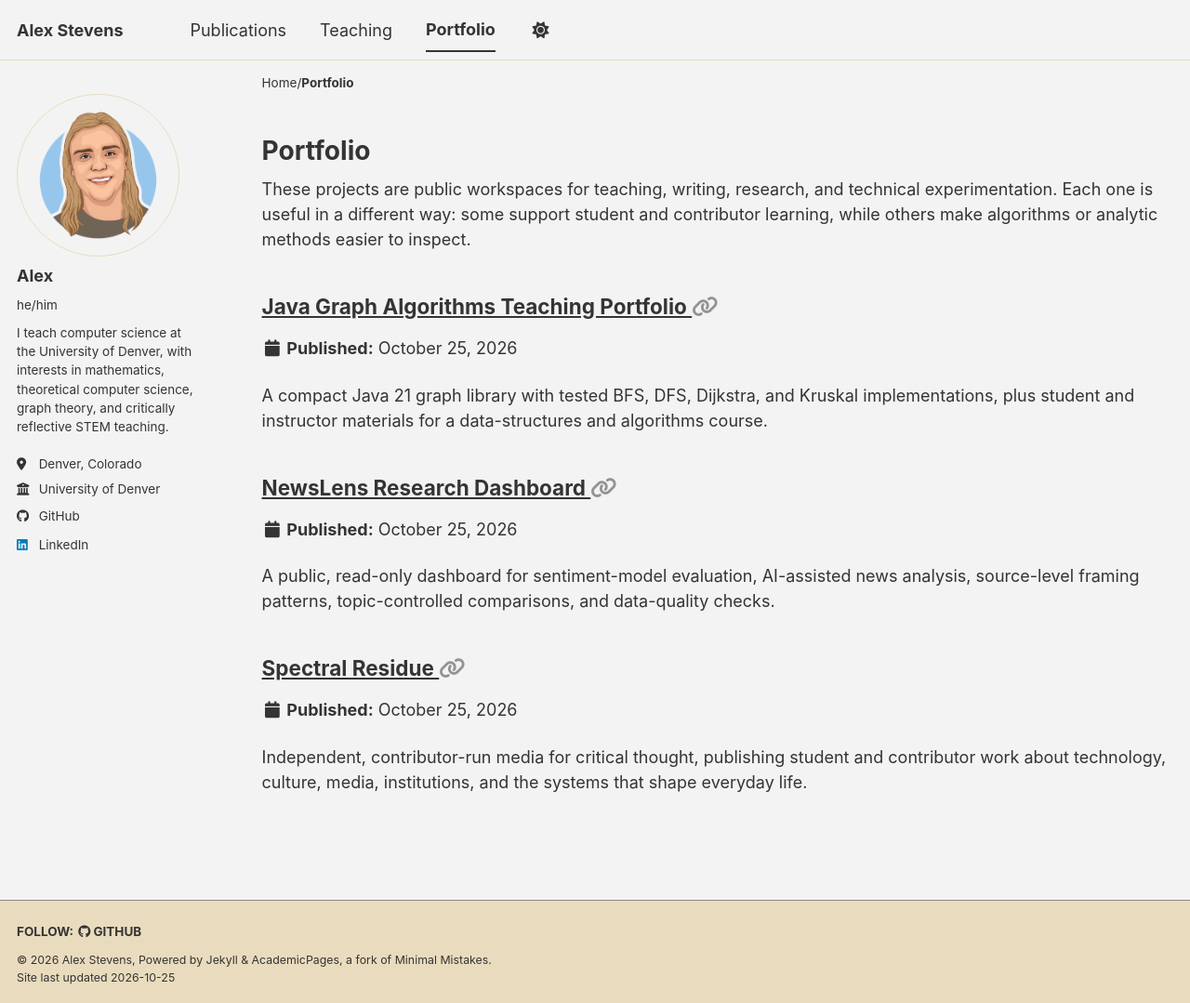
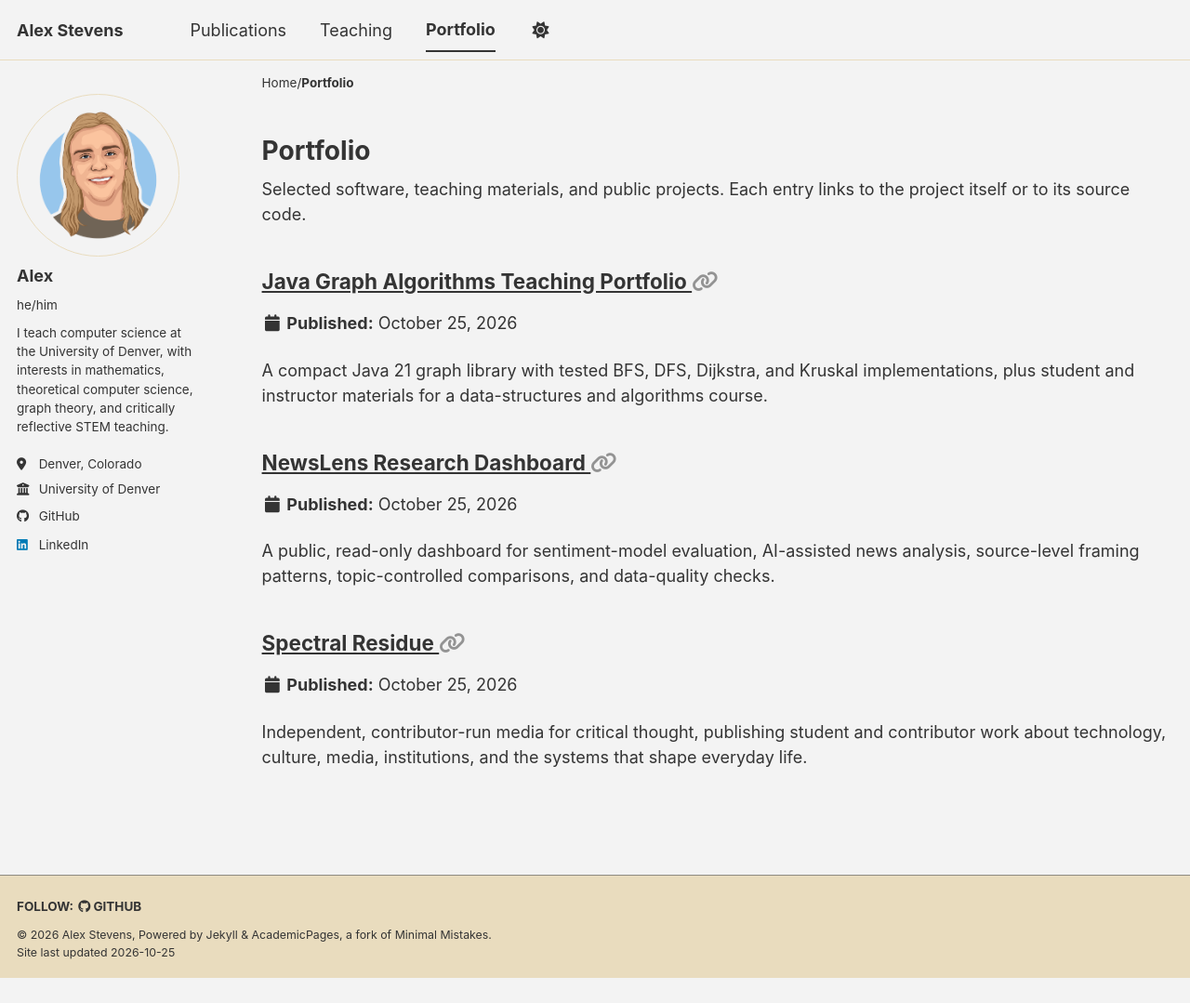
Before and after one commit to alexanderlewisstevens/alexanderlewisstevens.github.io, a Jekyll site: the page built from _pages/portfolio.html, in a window 1280 px wide and 1079 px high. Shown: the whole window at 93% size. Built offline with Jekyll 4.4.1, drawn with Linux system fonts in a browser that asks for light colours; a script bundle is joined from its source files by our own code; library files that are not in the unit come from our copies.

Commit message:
Simplify portfolio introduction

```diff
--- a/_pages/portfolio.html
+++ b/_pages/portfolio.html
@@ -7,7 +7,7 @@ author_profile: true
 
 {% include base_path %}
 
-These projects are public workspaces for teaching, writing, research, and technical experimentation. Each one is useful in a different way: some support student and contributor learning, while others make algorithms or analytic methods easier to inspect.
+Selected software, teaching materials, and public projects. Each entry links to the project itself or to its source code.
 
 {% for post in site.portfolio %}
   {% include archive-single.html %}
```
